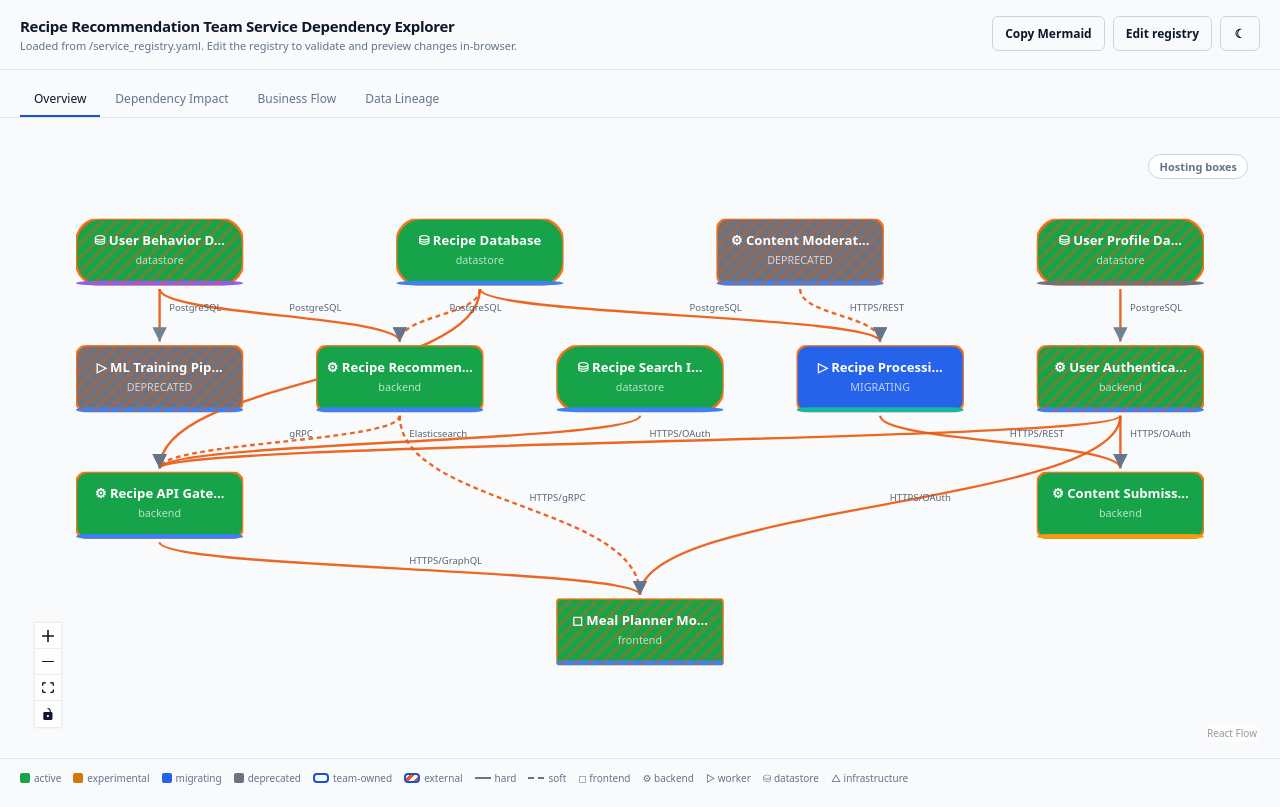
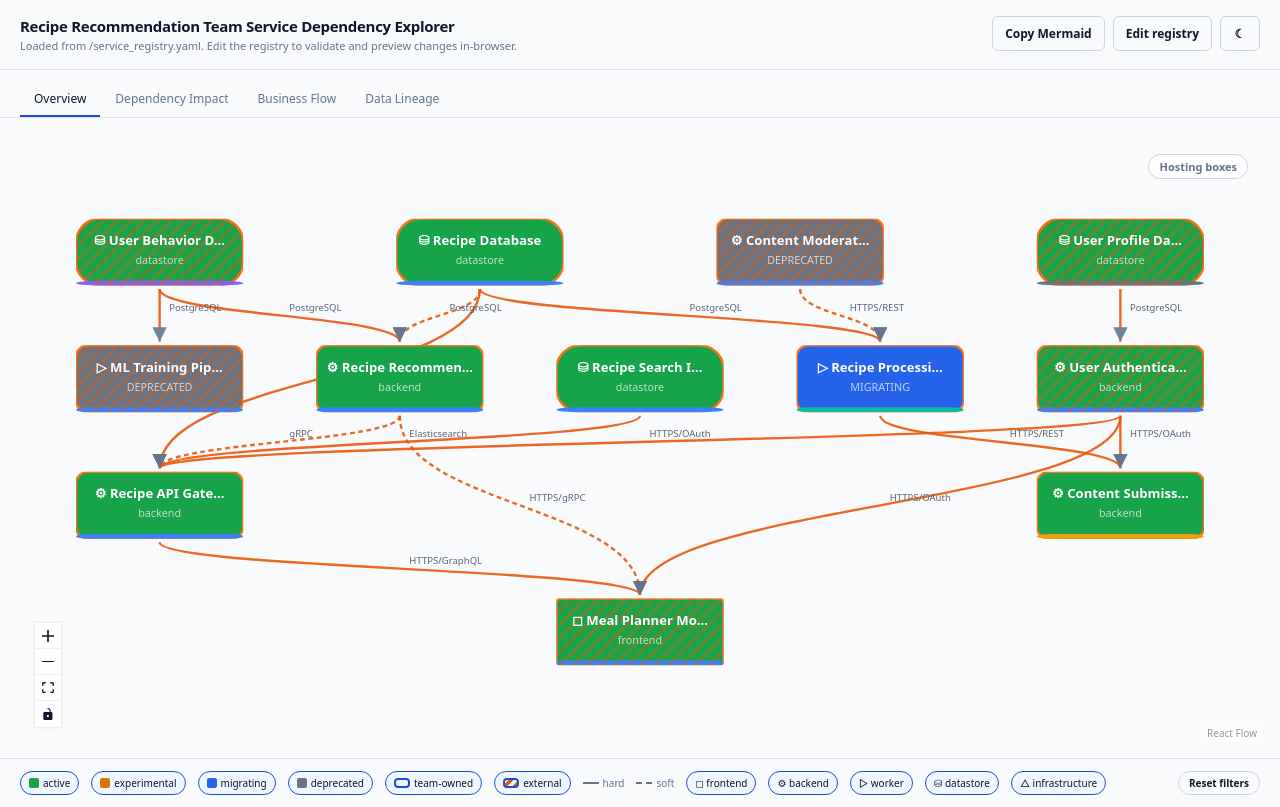
Before and after one commit to shingkid/green-room, a React (Vite) app: page / in a window 1280 px wide. Built offline with nearby package versions, Linux system fonts and the light colour scheme.

Commit message:
feat: add legend filter reset and stronger toggle chip states

```diff
--- a/src/features/catalog/CatalogView.module.css
+++ b/src/features/catalog/CatalogView.module.css
@@ -239,11 +239,19 @@
 
 .legendToggle {
   cursor: pointer;
-  border: 0;
+  border: 1px solid transparent;
   border-radius: 999px;
-  background: transparent;
+  background: var(--surface-panel);
   color: inherit;
-  padding: 0;
+  padding: 2px 8px;
+  transition: background-color 0.16s ease, border-color 0.16s ease, color 0.16s ease,
+    opacity 0.16s ease;
+}
+
+.legendToggleOn {
+  border-color: var(--accent-primary-strong);
+  background: var(--surface-hover);
+  color: var(--text-primary);
 }
 
 .legendToggle:hover {
@@ -251,7 +259,10 @@
 }
 
 .legendToggleOff {
-  opacity: 0.45;
+  border-color: var(--border-default);
+  background: var(--surface-panel-strong);
+  color: var(--text-muted);
+  opacity: 0.6;
 }
 
 .legendSwatch {
@@ -331,3 +342,15 @@
   background: var(--surface-hover);
   color: var(--text-primary);
 }
+
+.legendResetButton {
+  cursor: pointer;
+  margin-left: auto;
+  border: 1px solid var(--border-default);
+  border-radius: 999px;
+  background: var(--surface-panel-strong);
+  color: var(--text-primary);
+  padding: 4px 10px;
+  font-size: 10px;
+  font-weight: 600;
+}
--- a/src/features/catalog/CatalogView.tsx
+++ b/src/features/catalog/CatalogView.tsx
@@ -509,7 +509,8 @@ export function CatalogView({
           ? [
               ...STATUS_STYLE_ENTRIES.map(([status, style]) => (
                 <button
-                  className={`${styles.legendItem} ${styles.legendToggle}${viewModel.visibleStatusSet.has(status as ServiceStatus) ? "" : ` ${styles.legendToggleOff}`}`}
+                  aria-pressed={viewModel.visibleStatusSet.has(status as ServiceStatus)}
+                  className={`${styles.legendItem} ${styles.legendToggle}${viewModel.visibleStatusSet.has(status as ServiceStatus) ? ` ${styles.legendToggleOn}` : ` ${styles.legendToggleOff}`}`}
                   key={status}
                   onClick={() => viewModel.handleToggleStatus(status as ServiceStatus)}
                   type="button"
@@ -522,7 +523,8 @@ export function CatalogView({
                 </button>
               )),
               <button
-                className={`${styles.legendItem} ${styles.legendToggle}${viewModel.visibleOwnershipSet.has("internal") ? "" : ` ${styles.legendToggleOff}`}`}
+                aria-pressed={viewModel.visibleOwnershipSet.has("internal")}
+                className={`${styles.legendItem} ${styles.legendToggle}${viewModel.visibleOwnershipSet.has("internal") ? ` ${styles.legendToggleOn}` : ` ${styles.legendToggleOff}`}`}
                 key="internal-owner"
                 onClick={() => viewModel.handleToggleOwnership("internal")}
                 type="button"
@@ -531,7 +533,8 @@ export function CatalogView({
                 team-owned
               </button>,
               <button
-                className={`${styles.legendItem} ${styles.legendToggle}${viewModel.visibleOwnershipSet.has("external") ? "" : ` ${styles.legendToggleOff}`}`}
+                aria-pressed={viewModel.visibleOwnershipSet.has("external")}
+                className={`${styles.legendItem} ${styles.legendToggle}${viewModel.visibleOwnershipSet.has("external") ? ` ${styles.legendToggleOn}` : ` ${styles.legendToggleOff}`}`}
                 key="external-owner"
                 onClick={() => viewModel.handleToggleOwnership("external")}
                 type="button"
@@ -549,7 +552,8 @@ export function CatalogView({
               </span>,
               ...TYPE_ICON_ENTRIES.map(([type, icon]) => (
                 <button
-                  className={`${styles.legendItem} ${styles.legendToggle}${viewModel.visibleTypeSet.has(type as ServiceType) ? "" : ` ${styles.legendToggleOff}`}`}
+                  aria-pressed={viewModel.visibleTypeSet.has(type as ServiceType)}
+                  className={`${styles.legendItem} ${styles.legendToggle}${viewModel.visibleTypeSet.has(type as ServiceType) ? ` ${styles.legendToggleOn}` : ` ${styles.legendToggleOff}`}`}
                   key={type}
                   onClick={() => viewModel.handleToggleType(type as ServiceType)}
                   type="button"
@@ -557,6 +561,14 @@ export function CatalogView({
                   {icon} {type}
                 </button>
               )),
+              <button
+                className={`${styles.legendItem} ${styles.legendResetButton}`}
+                key="reset-legend-filters"
+                onClick={viewModel.resetLegendFilters}
+                type="button"
+              >
+                Reset filters
+              </button>,
             ]
           : ACTION_COLOR_ENTRIES.map(([action, color]) => (
               <span className={styles.legendItem} key={action}>
--- a/src/features/catalog/useCatalogViewModel.ts
+++ b/src/features/catalog/useCatalogViewModel.ts
@@ -510,6 +510,11 @@ export function useCatalogViewModel(registry: Registry) {
       return nextKinds;
     });
   }, []);
+  const handleResetLegendFilters = useCallback(() => {
+    setVisibleStatuses(new Set(ALL_SERVICE_STATUSES));
+    setVisibleTypes(new Set(ALL_SERVICE_TYPES));
+    setVisibleOwnershipKinds(new Set(ALL_OWNERSHIP_KINDS));
+  }, []);
 
   const handleToggleHosting = useCallback(() => {
     setShowHosting((prev) => !prev);
@@ -531,6 +536,7 @@ export function useCatalogViewModel(registry: Registry) {
     handleTabChange,
     handleToggleHosting,
     handleToggleOwnership,
+    handleResetLegendFilters,
     handleToggleStatus,
     handleToggleType,
     highlightKey,
@@ -545,6 +551,7 @@ export function useCatalogViewModel(registry: Registry) {
     selectedService,
     selectedServiceDetails,
     selectedStakeholder,
+    resetLegendFilters: handleResetLegendFilters,
     serviceOptions,
     services,
     setExpandedDataFlow,
```
Also changed, not shown: 2 other files (tests, documents, lock files or other folders).
